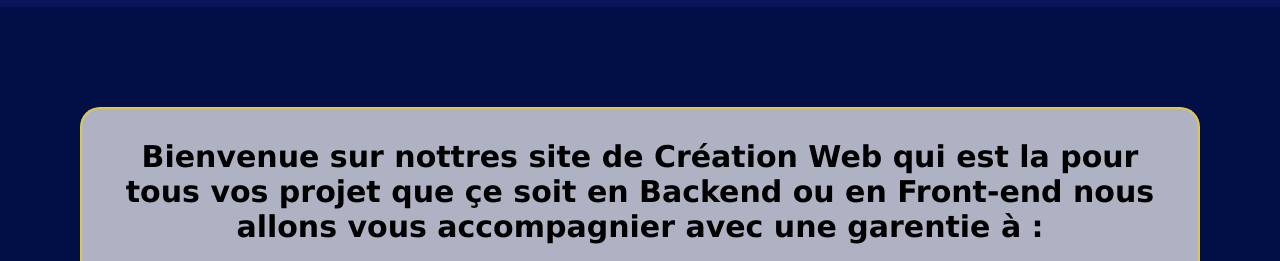
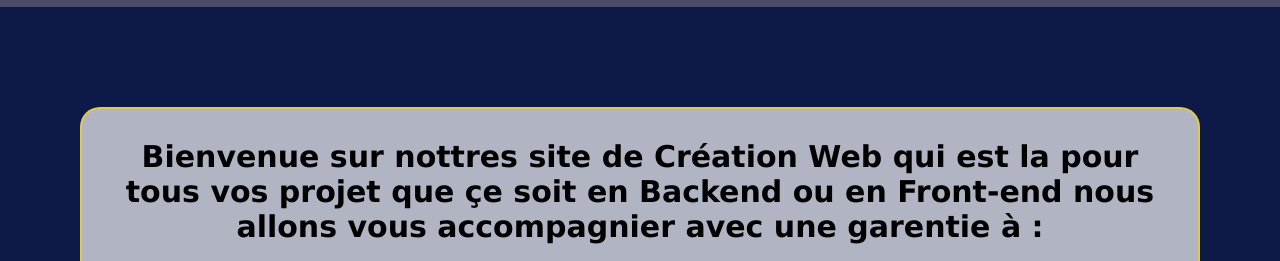
Before and after one commit to Bricegateau/my-card, a plain HTML site: page index.html in a window 1280 px wide. Shown: the part 363-624 px from the top of the page. Drawn offline with Linux system fonts and the light colour scheme.

Commit message:
modification du index.html

```diff
--- a/style.css
+++ b/style.css
@@ -9,7 +9,7 @@ body{
     width: 100%;
     min-height: 200vh;
     flex-wrap: wrap;
-    background-color: rgb(9, 20, 90);
+    background-color: rgba(3, 7, 41, 0.72);
 }
 /*----------- header -----------*/
 .header{
```
